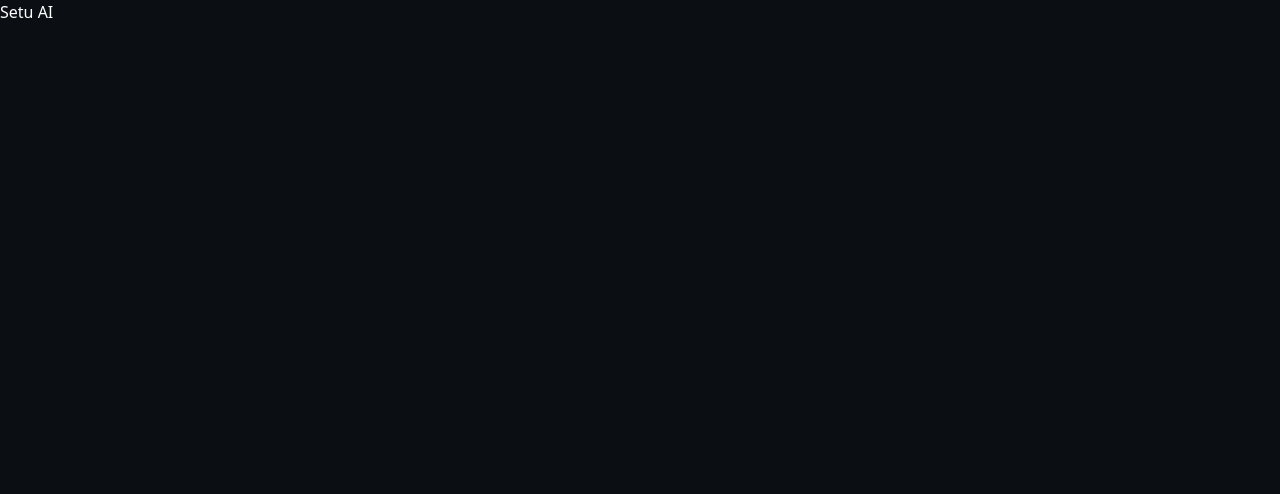
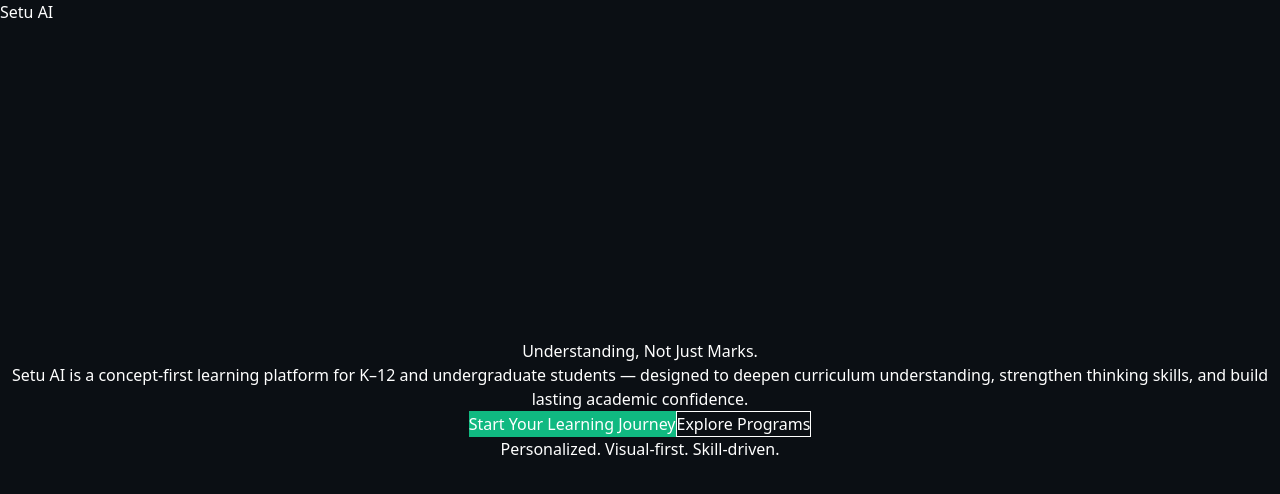
Before and after one commit to gaurav-shinde-07/Setu.ai, a Next.js app: page / in a window 1280 px wide. Shown: the top 494 px of the page. Built offline with nearby package versions, Linux system fonts and the light colour scheme.

Commit message:
Integrated Hero section into homepage

```diff
--- a/app/page.tsx
+++ b/app/page.tsx
@@ -1,9 +1,11 @@
 import Navbar from "../components/Navbar";
+import Hero from "../components/Hero";
 
 export default function Home() {
   return (
-    <main className="bg-[#0B0F14] text-white min-h-screen">
+    <main>
       <Navbar />
+      <Hero />
     </main>
   );
 }
```
